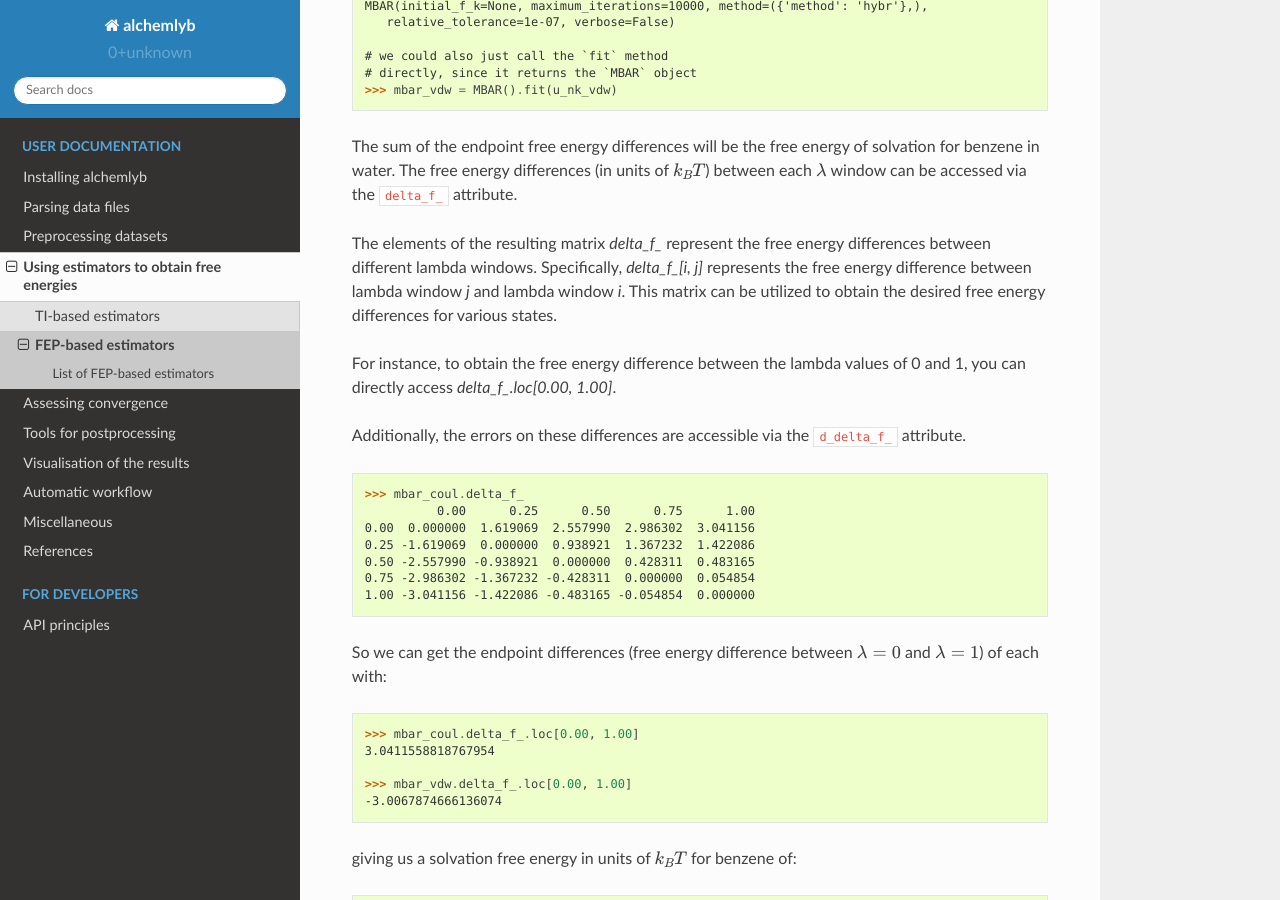
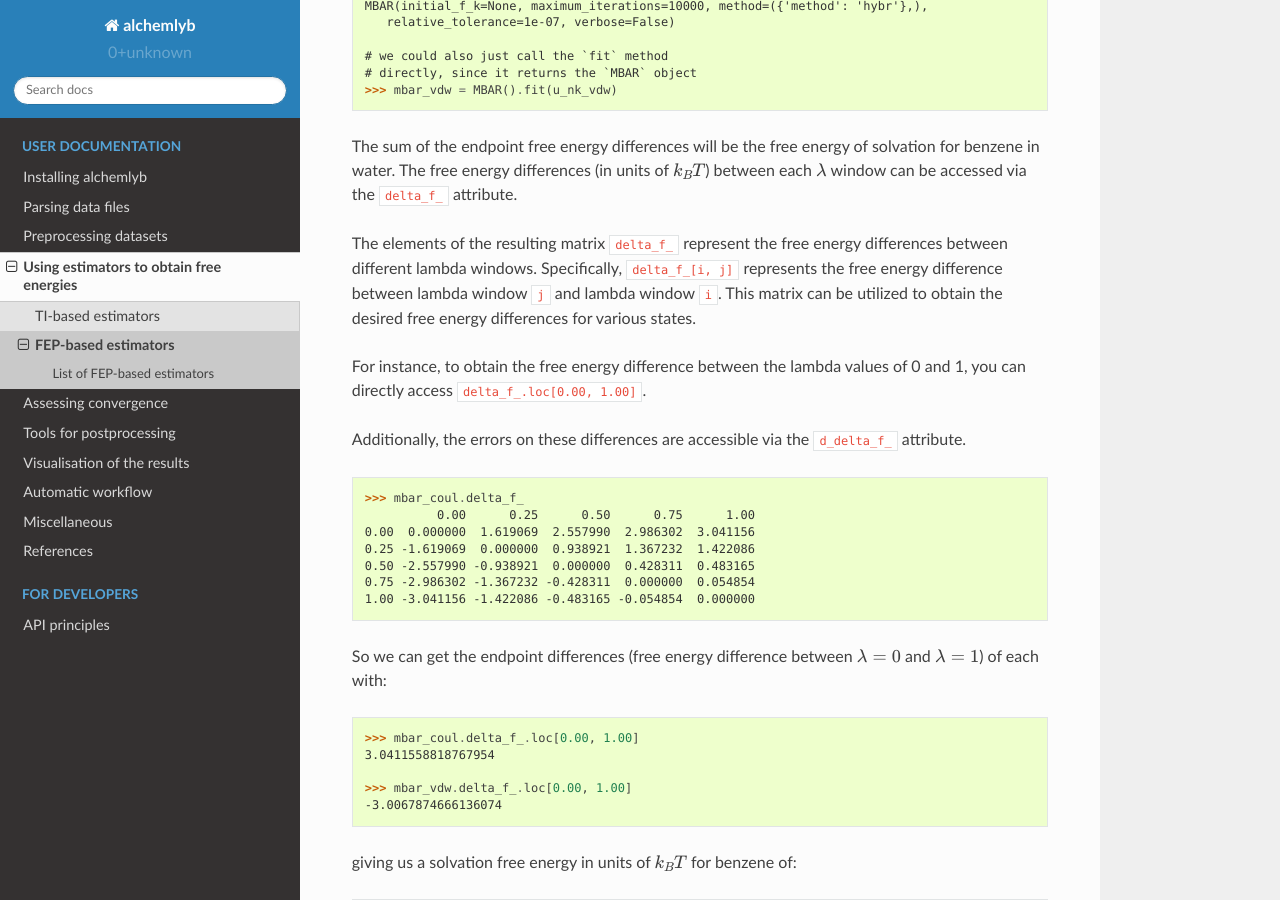
Before and after one commit to alchemistry/alchemlyb, a Sphinx documentation site: the page built from docs/estimators-fep.rst, in a window 1280 px wide and 900 px high, scrolled down 802 px. Built offline with Sphinx 7.4.7 and the Read the Docs theme 2.0.0, drawn with Linux system fonts in a browser that asks for light colours.

Commit message:
mono-spaced

```diff
--- a/docs/estimators-fep.rst
+++ b/docs/estimators-fep.rst
@@ -36,9 +36,9 @@ The :meth:`~alchemlyb.estimators.MBAR.fit` method is used to perform the free en
 The sum of the endpoint free energy differences will be the free energy of solvation for benzene in water.
 The free energy differences (in units of :math:`k_B T`) between each :math:`\lambda` window can be accessed via the ``delta_f_`` attribute.
 
-The elements of the resulting matrix `delta_f_` represent the free energy differences between different lambda windows. Specifically, `delta_f_[i, j]` represents the free energy difference between lambda window `j` and lambda window `i`. This matrix can be utilized to obtain the desired free energy differences for various states.
+The elements of the resulting matrix ``delta_f_`` represent the free energy differences between different lambda windows. Specifically, ``delta_f_[i, j]`` represents the free energy difference between lambda window ``j`` and lambda window ``i``. This matrix can be utilized to obtain the desired free energy differences for various states.
 
-For instance, to obtain the free energy difference between the lambda values of 0 and 1, you can directly access `delta_f_.loc[0.00, 1.00]`.
+For instance, to obtain the free energy difference between the lambda values of 0 and 1, you can directly access ``delta_f_.loc[0.00, 1.00]``.
 
 Additionally, the errors on these differences are accessible via the ``d_delta_f_`` attribute.
 
```
